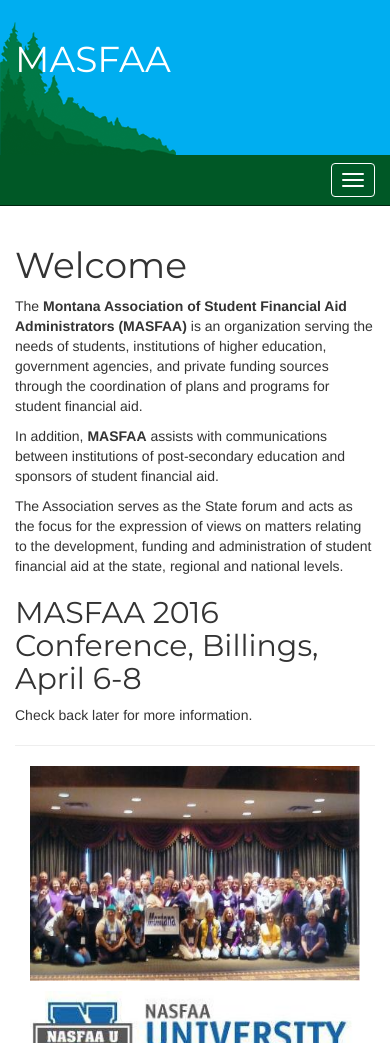
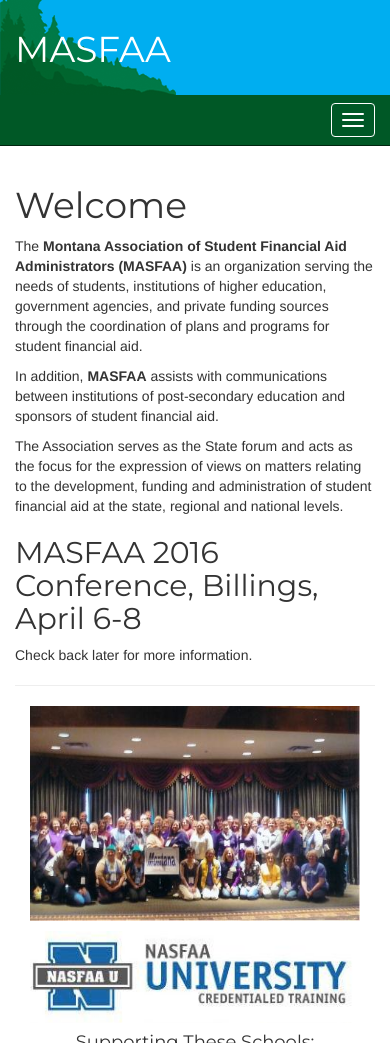
Before and after one commit to mhellwinkel/www.masfaaonline.org, a Jekyll site: the page built from index.md, in a window 390 px wide. Shown: the top 1043 px of the page. Built offline with Jekyll 4.4.1, drawn with Linux system fonts in a browser that asks for light colours; nearby versions of some CDN libraries; grey boxes are pictures that could not be loaded.

Commit message:
Better look at smallest screen size.

```diff
--- a/css/main.scss
+++ b/css/main.scss
@@ -9,6 +9,11 @@
     repeat: no-repeat;
     position: left top;
     color: #00AEF0;
+  }
+  @media screen and (max-width: 767px) {
+    height: 95px;
+    padding-top: 30px;
+    background-position: left -60px;
   }
   a {
     color: white !important;
```
